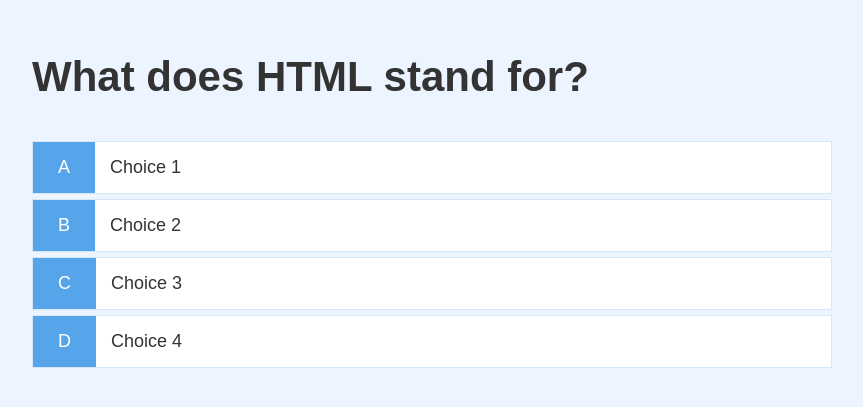
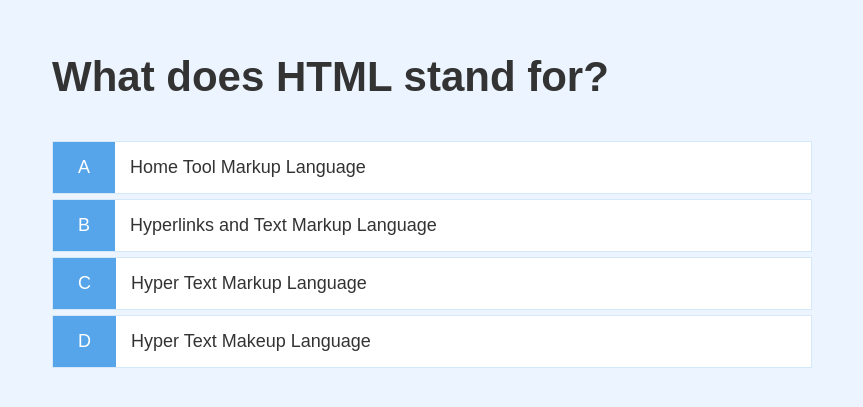
Before and after one commit to AlexDefrese/Defrese-Quiz-Challange, a plain HTML site: page game.html in a window 1280 px wide. Shown: the part 187-594 px from the top of the page, without its empty margins (208-1071 px from the left). Drawn offline with Linux system fonts and the light colour scheme.

Commit message:
added choices, and moving on to next question once answer selected

```diff
--- a/assets/game.css
+++ b/assets/game.css
@@ -23,4 +23,5 @@
 
 .choice-text {
     padding: 1.5rem;
+    width: 100%;
 }
--- a/assets/style.css
+++ b/assets/style.css
@@ -51,6 +51,7 @@
     align-items: center;
     max-width: 80rem;
     margin: 0 auto;
+    padding: 2rem;
 }
 
 .container > * {
--- a/js/script.js
+++ b/js/script.js
@@ -3,7 +3,7 @@
 const choices = Array.from(document.getElementsByClassName("choice-text"));
 // Define varibles
 let currentQuestion = {};
-let acceptingAnswers = true;
+let acceptingAnswers = false;
 let score = 0;
 let questionCounter = 0;
 let availableQuestions = [];
@@ -14,7 +14,7 @@
         question: "What does HTML stand for?",
         choice1: "Home Tool Markup Language",
         choice2: "Hyperlinks and Text Markup Language",
-        choice3: "Hyper Text Markup Language*",
+        choice3: "Hyper Text Markup Language",
         choice4: "Hyper Text Makeup Language",
         answer: 3
     },
@@ -39,7 +39,7 @@
         choice1: "<link rel='script.js' href='./assets/script.js'>",
         choice2: "<js>",
         choice3: "<javascript>",
-        choice4: "<script",
+        choice4: "<script>",
         answer: 4
     },
     {
@@ -63,15 +63,41 @@
     availableQuestions = [...questions];
     getNewQuestion();
 };
-
+// gets random question from array
 getNewQuestion = () => {
+// go to end of game if out of questions
+    if (availableQuestions.length === 0 || questionCounter >= MAX_QUESTIONS) {
+        // redirects to end page
+        return window.location.assign("/end.html");
+    };
     questionCounter++;
     // gets random question
     const questionIndex = Math.floor(Math.random() * availableQuestions.length);
     currentQuestion = availableQuestions[questionIndex];
     question.innerText = currentQuestion.question;
+// adds choices
+    choices.forEach( choice => {
+        const number = choice.dataset['number'];
+        choice.innerText = currentQuestion['choice' + number];
+    })
+    // gets rid of used question
+    availableQuestions.splice(questionIndex, 1);
+
+    acceptingAnswers = true;
+};
+// allows choices to be selected/check for correct answer
+choices.forEach(choice => {
+    choice.addEventListener("click", e => {
+        // prevents answers before question is set
+        if(!acceptingAnswers) return;
+
+        acceptingAnswers = false;
+        const selectedChoice = e.target;
+        const selectedAnswer = selectedChoice.dataset["number"];
+        console.log(selectedAnswer);
+        getNewQuestion();
+    });
+});
 
 
-};
-
 startGame();
```
